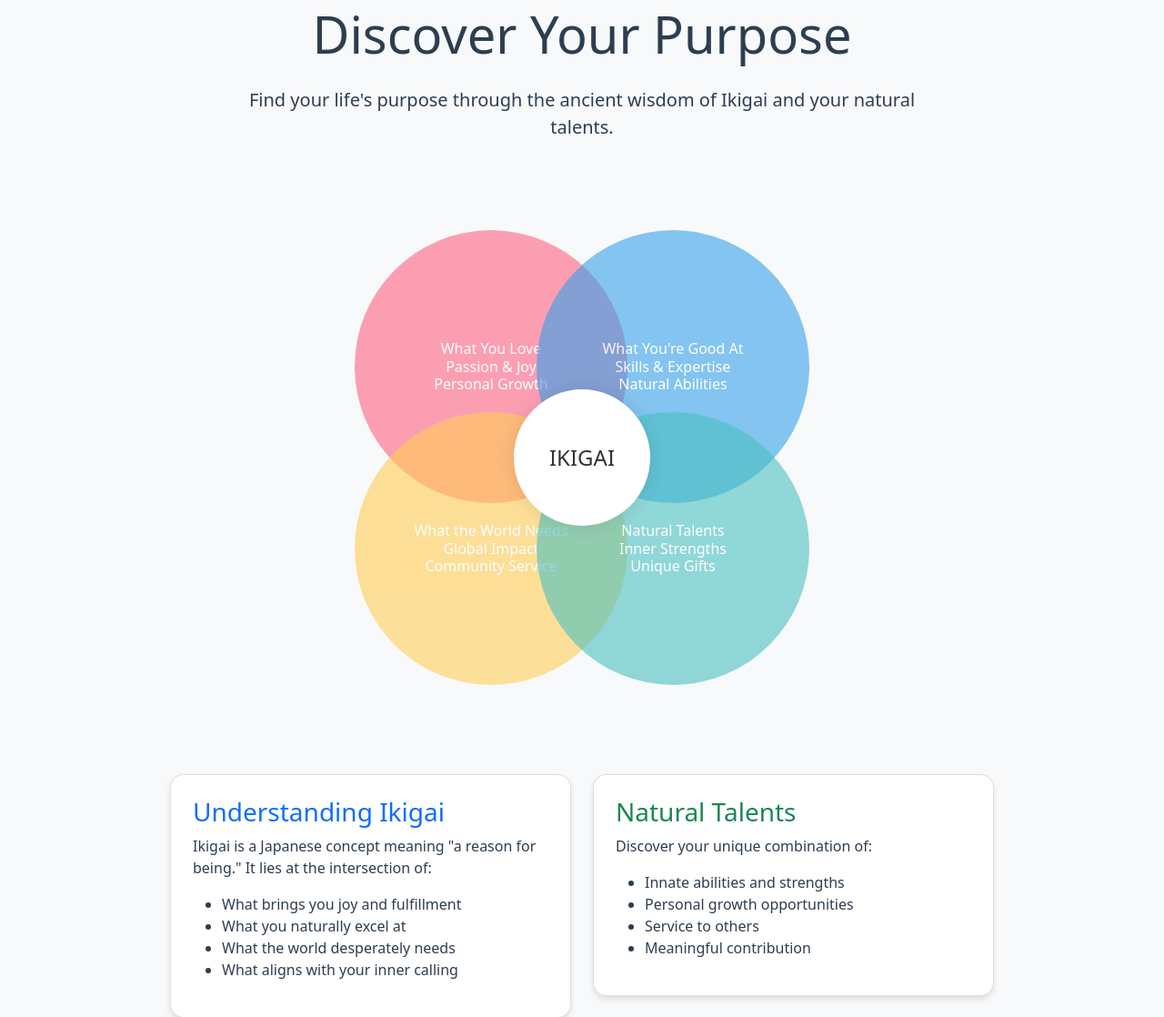
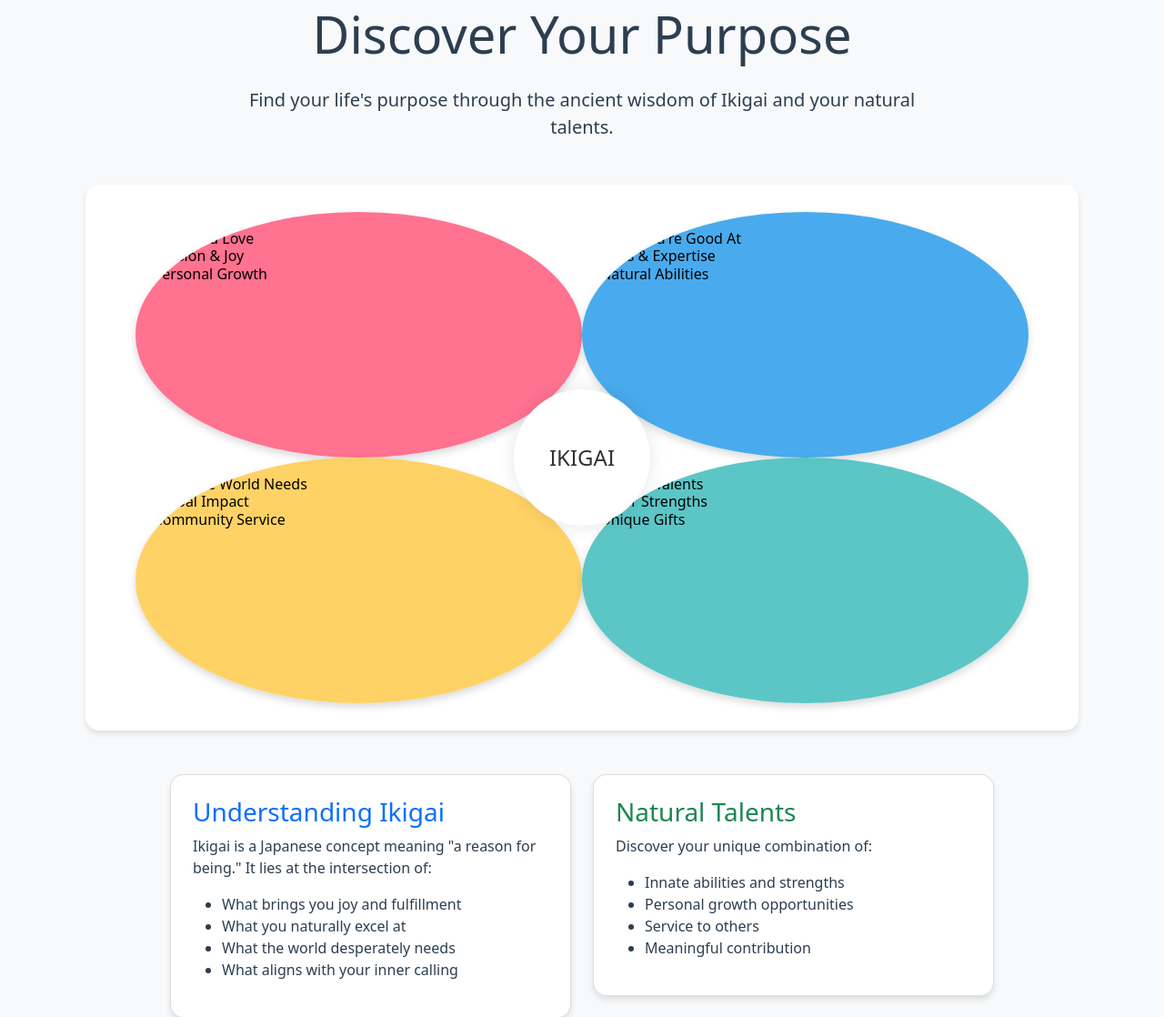
Before and after one commit to drntamm/PurposeFinder, a Flask app: page / in a window 1280 px wide. Shown: the part 100-1218 px from the top of the page at 91% size. Run offline with Flask 3, Linux system fonts and the light colour scheme.

Commit message:
Fix: Improve Venn diagram visibility and contrast
- Adjust circle sizes and positioning
- Enhance color contrast and readability
- Improve mobile responsiveness
- Update purpose statement placement

```diff
--- a/static/css/venn.css
+++ b/static/css/venn.css
@@ -1,58 +1,92 @@
 .venn-container {
     position: relative;
-    width: 600px;
+    width: 100%;
     height: 600px;
     margin: 2rem auto;
+    background: #ffffff;
+    border-radius: 15px;
+    padding: 20px;
+    box-shadow: 0 4px 6px rgba(0, 0, 0, 0.1);
 }
 
 .venn-circle {
     position: absolute;
-    width: 300px;
-    height: 300px;
+    width: 45%;
+    height: 45%;
     border-radius: 50%;
-    display: flex;
-    align-items: center;
-    justify-content: center;
-    text-align: center;
-    color: white;
-    font-weight: bold;
-    opacity: 0.85;
+    padding: 20px;
+    color: #000;
+    font-weight: 500;
     transition: all 0.3s ease;
+    overflow: auto;
+    box-shadow: 0 4px 8px rgba(0, 0, 0, 0.15);
+}
+
+.venn-circle::-webkit-scrollbar {
+    width: 6px;
+}
+
+.venn-circle::-webkit-scrollbar-track {
+    background: rgba(255, 255, 255, 0.1);
+}
+
+.venn-circle::-webkit-scrollbar-thumb {
+    background: rgba(0, 0, 0, 0.2);
+    border-radius: 3px;
 }
 
 .venn-circle:hover {
-    opacity: 1;
     transform: scale(1.05);
+    z-index: 10;
+    box-shadow: 0 8px 16px rgba(0, 0, 0, 0.2);
 }
 
-.venn-circle h4 {
+.venn-circle h3 {
+    font-size: 1.1rem;
+    margin-bottom: 15px;
+    color: #000;
+    text-align: center;
+    font-weight: bold;
+    text-shadow: 1px 1px 2px rgba(255, 255, 255, 0.8);
+}
+
+.venn-circle ul {
+    list-style-type: none;
+    padding: 0;
     margin: 0;
-    padding: 1rem;
-    font-size: 1.2rem;
+    font-size: 0.9rem;
+}
+
+.venn-circle ul li {
+    background: rgba(255, 255, 255, 0.9);
+    margin-bottom: 8px;
+    padding: 6px 10px;
+    border-radius: 4px;
+    box-shadow: 0 1px 3px rgba(0, 0, 0, 0.1);
 }
 
 .love {
-    background: rgba(255, 99, 132, 0.7);
-    top: 50px;
-    left: 50px;
+    background: rgba(255, 99, 132, 0.9);
+    top: 5%;
+    left: 5%;
 }
 
 .good-at {
-    background: rgba(54, 162, 235, 0.7);
-    top: 50px;
-    right: 50px;
+    background: rgba(54, 162, 235, 0.9);
+    top: 5%;
+    right: 5%;
 }
 
 .world-needs {
-    background: rgba(255, 206, 86, 0.7);
-    bottom: 50px;
-    left: 50px;
+    background: rgba(255, 206, 86, 0.9);
+    bottom: 5%;
+    left: 5%;
 }
 
 .natural-talents {
-    background: rgba(75, 192, 192, 0.7);
-    bottom: 50px;
-    right: 50px;
+    background: rgba(75, 192, 192, 0.9);
+    bottom: 5%;
+    right: 5%;
 }
 
 .ikigai-center {
@@ -102,3 +136,27 @@
     text-align: center;
     font-weight: bold;
 }
+
+/* Mobile responsiveness */
+@media (max-width: 768px) {
+    .venn-container {
+        height: auto;
+        padding: 15px;
+    }
+
+    .venn-circle {
+        position: relative;
+        width: 100%;
+        height: auto;
+        min-height: 200px;
+        margin-bottom: 20px;
+        top: auto !important;
+        left: auto !important;
+        right: auto !important;
+        bottom: auto !important;
+    }
+
+    .venn-circle ul li {
+        font-size: 0.85rem;
+    }
+}
```
Also changed, not shown: templates/results.html (+73 -45 lines).
